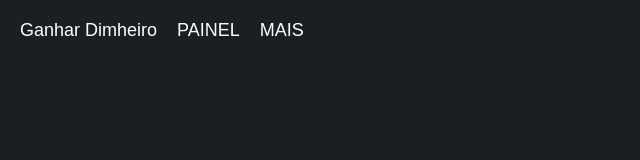
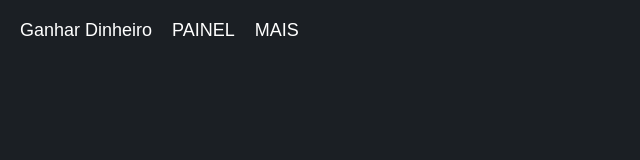
Before and after one commit to alexandreribeiro04022035-arch/ciclone, a website: page public/footer-black.html in a window 1280 px wide. Shown: the full height of the page, 0-640 px from the left. Drawn offline with Linux system fonts and the light colour scheme.

Commit message:
Update footer-black.html

```diff
--- a/public/footer-black.html
+++ b/public/footer-black.html
@@ -32,7 +32,7 @@ a:hover {
 
 <nav>
 
-    <a href="https://appviral.vercel.app/"   target="_top">Ganhar Dimheiro</a>
+    <a href="https://appviral.vercel.app/"   target="_top">Ganhar Dinheiro</a>
     <a href="estatisticas.html"  target="_top">PAINEL</a>
     <a href="footer-slide.html" >MAIS</a>
 </nav>
```
